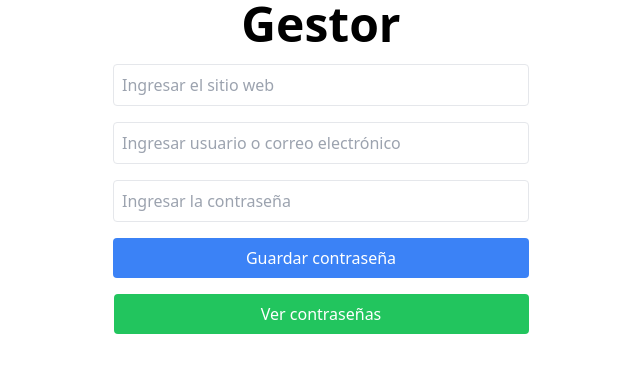
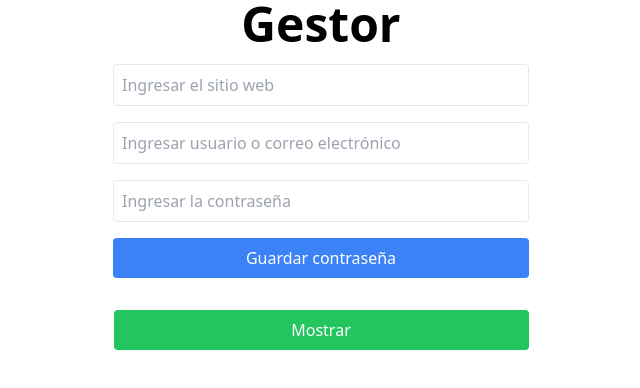
Before and after one commit to fabianpaillacan/Repositorio-Passwords, a React (Vite) app: page / in a window 1280 px wide. Shown: the top 388 px of the page, without its empty margins (319-959 px from the left). Built offline with nearby package versions, Linux system fonts and the light colour scheme.

Commit message:
Agrega funcionalidad para alternar la visibilidad de contraseñas en el componente Home, incluyendo un nuevo estado y un botón que muestra u oculta el componente Storage.

```diff
--- a/src/home.jsx
+++ b/src/home.jsx
@@ -1,8 +1,15 @@
 import { useNavigate } from "react-router-dom";
+import { useState, useEffect } from "react";
 import Contraseña from "./Formulario";
+import Storage from "./Storage"
 
 export default function Home() {
-  const navigate = useNavigate();
+  /*const navigate = useNavigate();*/
+  const [visible, setVisible] = useState(false);
+
+  const alternarVisibilidad = () => {
+    setVisible(!visible);
+  };
 
   return (
     <>
@@ -11,14 +18,16 @@ export default function Home() {
       </div>
 
       <Contraseña />
-    <div className="flex justify-center items-center  -md mx-auto">
+
+    <div className="flex justify-center items-center -md p-4 max-w-md mx-auto">
       <button
-        onClick={() => navigate('/ver')}
+        onClick={alternarVisibilidad}
         className="bg-green-500 text-white py-2 rounded hover:bg-blue-600 w-[415px]"
       >
-        Ver contraseñas
+       {visible ? 'Ocultar' : 'Mostrar'}
       </button>
-      </div>
+    </div>
+    <section> {visible && <Storage></Storage>}</section>
     </>
   );
 }
```
